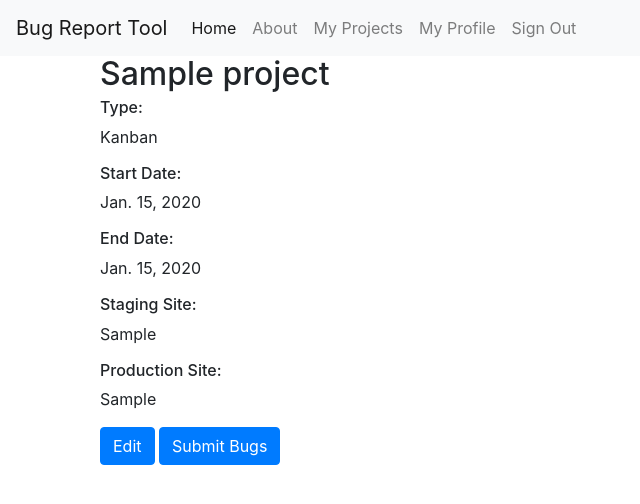
After one commit to russeladrianlopez/bug-tracker, a Django app: a page that uses bug_report_tool/templates/tracker/project_detail.html in a window 1280 px wide. The commit adds this page. Shown: the top 504 px of the page, without its empty margins (0-640 px from the left). Run offline with Django 3.2, Linux system fonts and the light colour scheme; a user stored in the database is signed in; tables that the repository leaves empty hold one stand-in row (values such as "Sample post"); parts of the project's set-up code (start-up, migrations or seed data) failed here and were passed over; some libraries are stand-ins or nearby versions.

Commit message:
feat: create a detail page for each project

```diff
--- /dev/null
+++ b/bug_report_tool/templates/tracker/project_detail.html
@@ -0,0 +1,39 @@
+{% extends "base.html" %}
+{% load static %}
+
+{% block title %}Project: {{ object.project_name }}{% endblock %}
+
+{% block content %}
+<div class="container">
+
+  <div class="row">
+    <div class="col-sm-12">
+
+      <h2>{{ object.project_name }}</h2>
+      {% if object.project_name %}
+        <h6>Type:</h6><p>{{ object.type_of_project }}</p>
+        <h6>Start Date:</h6> <p>{{ object.start_date }}</p>
+        <h6>End Date:</h6> <p>{{ object.end_date }}</p>
+        <h6>Staging Site:</h6> <p>{{ object.staging_site }}</p>
+        <h6>Production Site:</h6> <p>{{ object.production_site }}</p>
+
+      {% endif %}
+    </div>
+  </div>
+
+{% if object.tester == request.user %}
+<!-- Action buttons -->
+<div class="row">
+
+  <div class="col-sm-12">
+    <a class="btn btn-primary" href="" role="button">Edit</a>
+    <a class="btn btn-primary" href="" role="button">Submit Bugs</a>
+  </div>
+
+</div>
+<!-- End Action buttons -->
+{% endif %}
+
+
+</div>
+{% endblock content %}
--- a/bug_report_tool/templates/tracker/project_list.html
+++ b/bug_report_tool/templates/tracker/project_list.html
@@ -11,7 +11,7 @@
 
   <div class="list-group">
     {% for project in project_list %}
-      <a href="" class="list-group-item">
+      <a href="{% url 'tracker:detail' project.project_name|slugify %}" class="list-group-item">
         <h4 class="list-group-item-heading">{{ project.project_name }}</h4>
       </a>
     {% endfor %}
--- a/tracker/admin.py
+++ b/tracker/admin.py
@@ -6,7 +6,7 @@ from . import models
 
 
 class ProjectAdmin(admin.ModelAdmin):
-    list_display = ['project_name', 'tester']
+    list_display = ['project_name', 'tester', 'slug']
     fields = (
         'project_name',
         'tester',
--- a/tracker/models.py
+++ b/tracker/models.py
@@ -1,4 +1,5 @@
 from django.db import models
+from django_extensions.db.fields import AutoSlugField
 from django.utils.encoding import python_2_unicode_compatible
 from bug_report_tool.users.models import User
 
@@ -19,6 +20,7 @@ class Project(models.Model):
     production_site = models.CharField(max_length=100, blank=True, null=True)
     type_of_project = models.CharField(max_length=10, choices=TYPE_OF_PROJECT,
                                        default='Scrum')
+    slug = AutoSlugField(populate_from=['project_name', ])
 
     def __str__(self):
         return self.project_name
--- a/tracker/urls.py
+++ b/tracker/urls.py
@@ -13,4 +13,9 @@ urlpatterns = [
         view=views.CreateProjectView.as_view(),
         name='create'
     ),
+    url(
+        regex=r'^(?P<slug>[\w.@+-]+)/$',
+        view=views.ProjectDetailView.as_view(),
+        name='detail'
+    ),
 ]
--- a/tracker/views.py
+++ b/tracker/views.py
@@ -1,6 +1,5 @@
-from django.shortcuts import render
 from django.core.urlresolvers import reverse
-from django.views.generic import ListView, CreateView
+from django.views.generic import ListView, CreateView, DetailView
 from django.contrib.auth.mixins import LoginRequiredMixin
 
 from .models import Project
@@ -11,7 +10,7 @@ from .forms import ProjectForm
 
 class ProjectListView(LoginRequiredMixin, ListView):
     model = Project
-    # These next two lines tell the view to index lookups by username
+    # These next two lines tell the view to index lookups by project_name
     slug_field = 'project_name'
     slug_url_kwarg = 'project_name'
 
@@ -21,6 +20,9 @@ class CreateProjectView(LoginRequiredMixin, CreateView):
     template_name = 'tracker/project_new.html'
 
     # send the user back to the projects list
-    # later update to send back to project details
     def get_success_url(self):
         return reverse('tracker:projects')
+
+
+class ProjectDetailView(LoginRequiredMixin, DetailView):
+    model = Project
```
Also changed, not shown: tracker/migrations/0002_project_slug.py (added).
